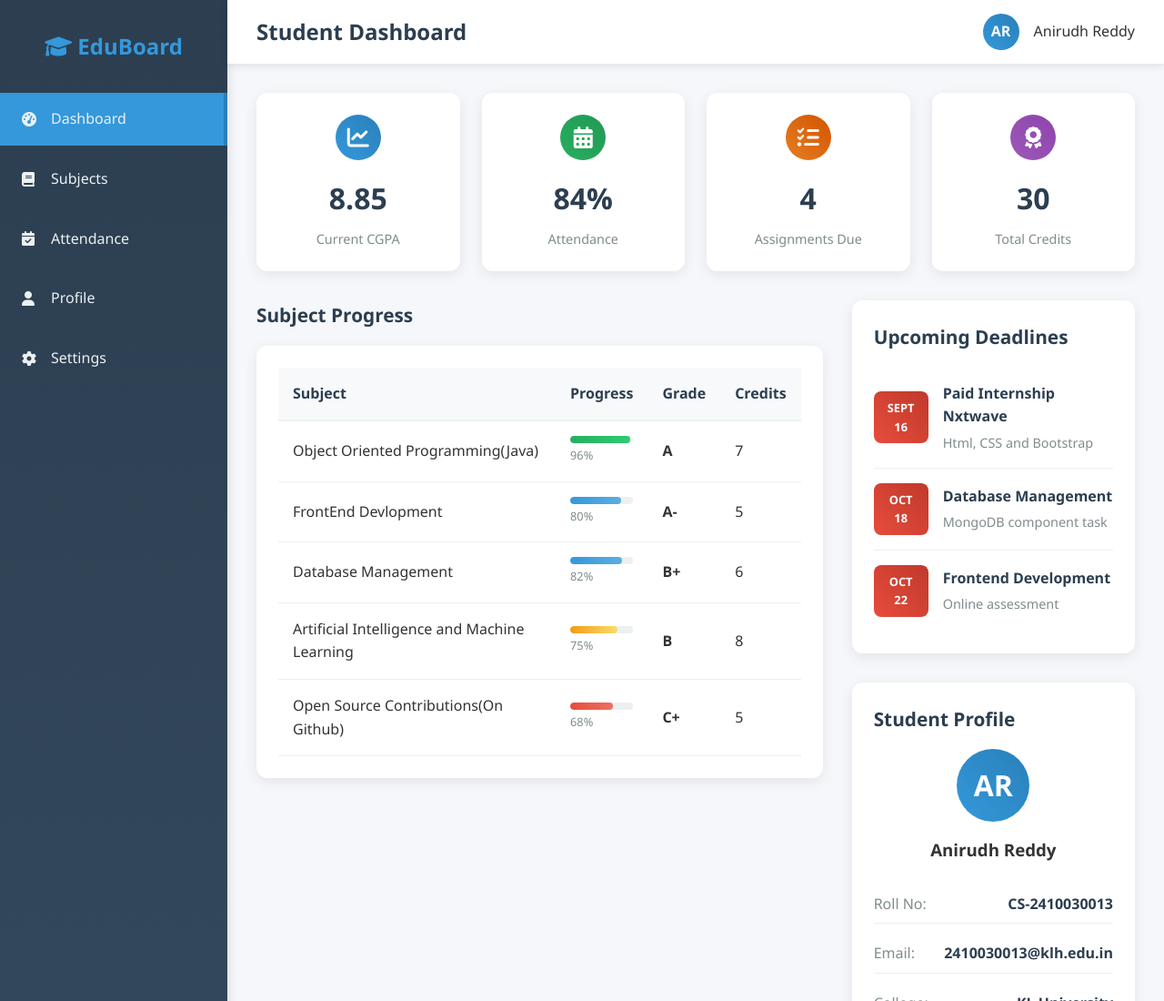
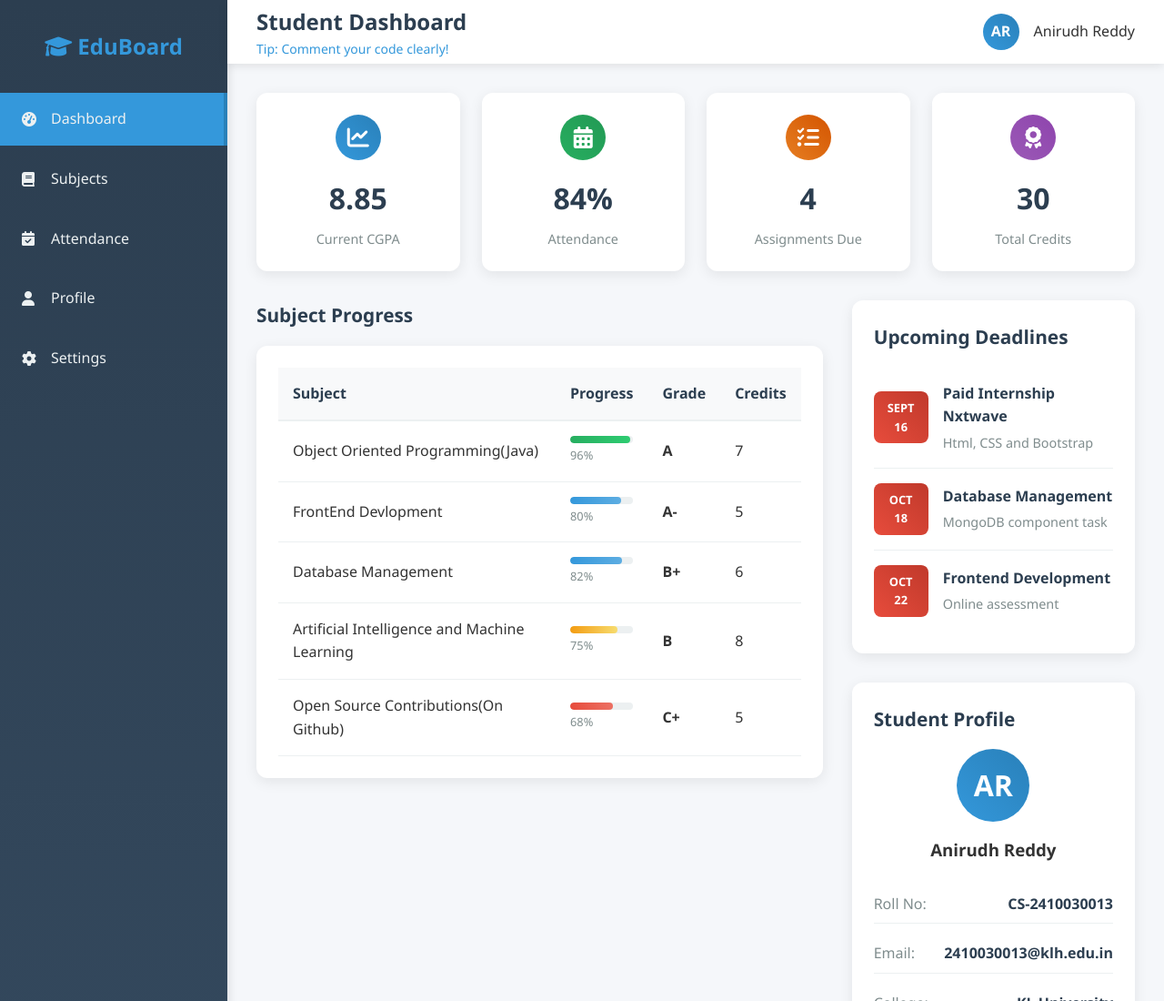
Before and after one commit to anirudh240/dashboard, a plain HTML site: page index.html in a window 1280 px wide. Shown: the top 1100 px of the page at 91% size. Drawn offline with Linux system fonts and the light colour scheme.

Commit message:
Updated index.html

```diff
--- a/index.html
+++ b/index.html
@@ -660,5 +660,28 @@
             </div>
         </main>
     </div>
+    <script>
+
+document.addEventListener('DOMContentLoaded', function() {
+  const header = document.querySelector('.header-title');
+  const msg = document.createElement('div');
+  msg.style.fontSize = '14px';
+  msg.style.color = '#3498db';
+
+
+  const tips = [
+    "Tip: Stay consistent with your coding!",
+    "Tip: Always commit often on GitHub.",
+    "Tip: Small progress each day adds up.",
+    "Tip: Break problems into smaller steps.",
+    "Tip: Comment your code clearly!"
+  ];
+
+  const randomTip = tips[Math.floor(Math.random() * tips.length)];
+  msg.textContent = randomTip;
+
+  header.appendChild(msg);
+});
+</script>
 </body>
 </html>
```
